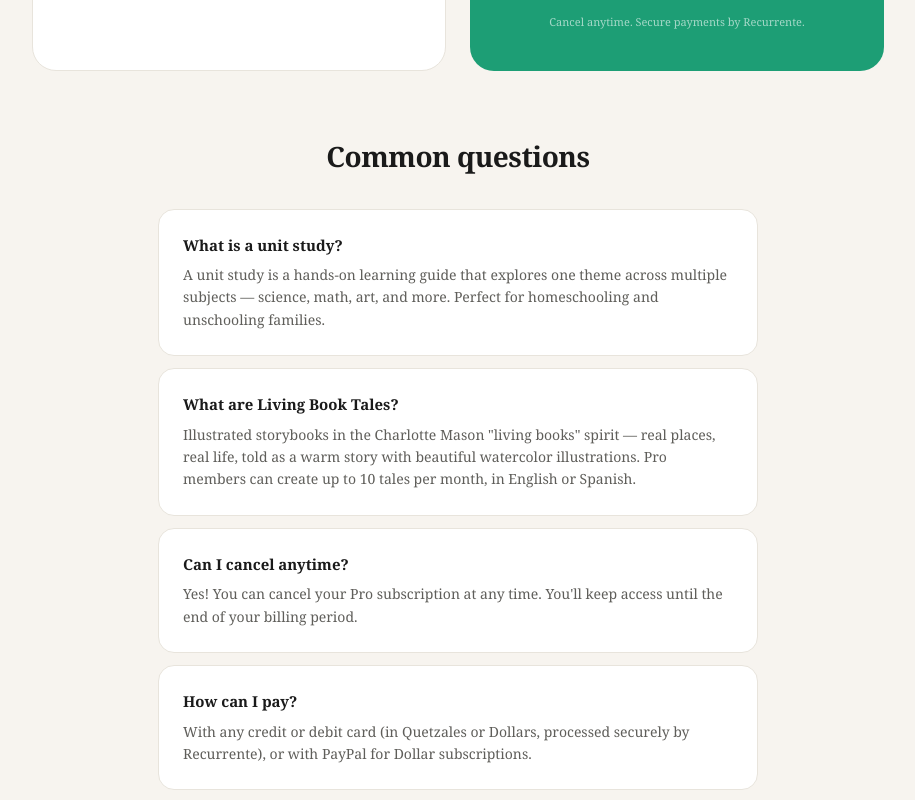
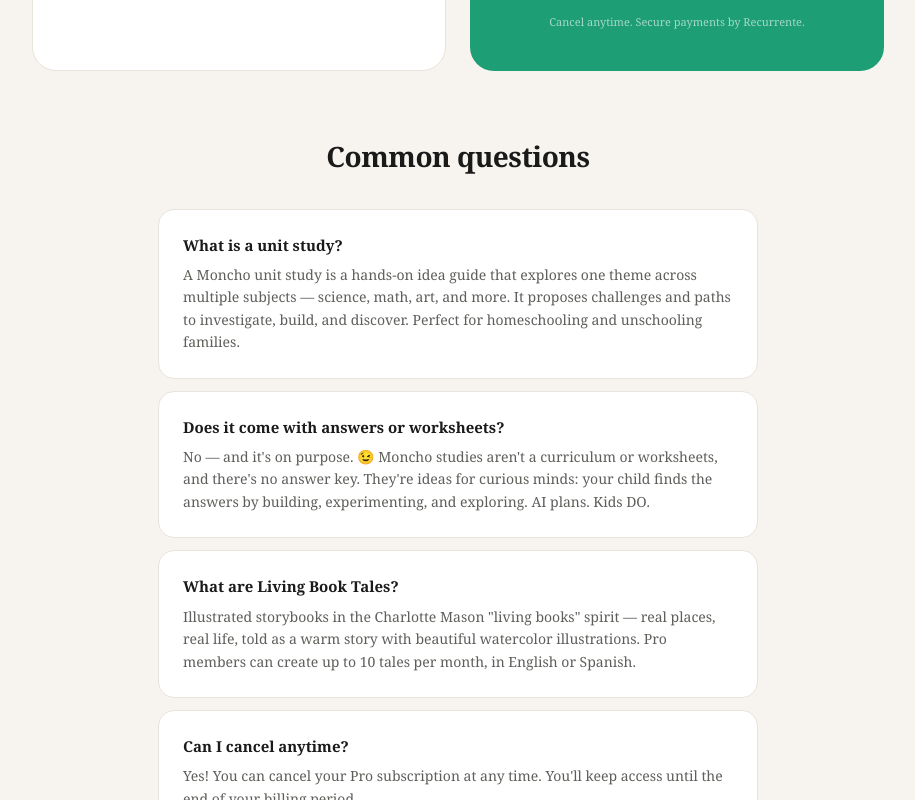
Before and after one commit to albanorybr/moncho-web, a Next.js app: page /pricing in a window 1280 px wide. Shown: the part 880-1680 px from the top of the page, without its empty margins (182-1097 px from the left). Built offline with nearby package versions, Linux system fonts and the light colour scheme; no server answers.

Commit message:
Pricing FAQ: idea guide, no answers/worksheets on purpose

```diff
--- a/app/pricing/page.js
+++ b/app/pricing/page.js
@@ -368,7 +368,11 @@ export default function PricingPage() {
           {[
             {
               q: 'What is a unit study?',
-              a: 'A unit study is a hands-on learning guide that explores one theme across multiple subjects — science, math, art, and more. Perfect for homeschooling and unschooling families.',
+              a: 'A Moncho unit study is a hands-on idea guide that explores one theme across multiple subjects — science, math, art, and more. It proposes challenges and paths to investigate, build, and discover. Perfect for homeschooling and unschooling families.',
+            },
+            {
+              q: 'Does it come with answers or worksheets?',
+              a: 'No — and it\'s on purpose. 😉 Moncho studies aren\'t a curriculum or worksheets, and there\'s no answer key. They\'re ideas for curious minds: your child finds the answers by building, experimenting, and exploring. AI plans. Kids DO.',
             },
             {
               q: 'What are Living Book Tales?',
```
